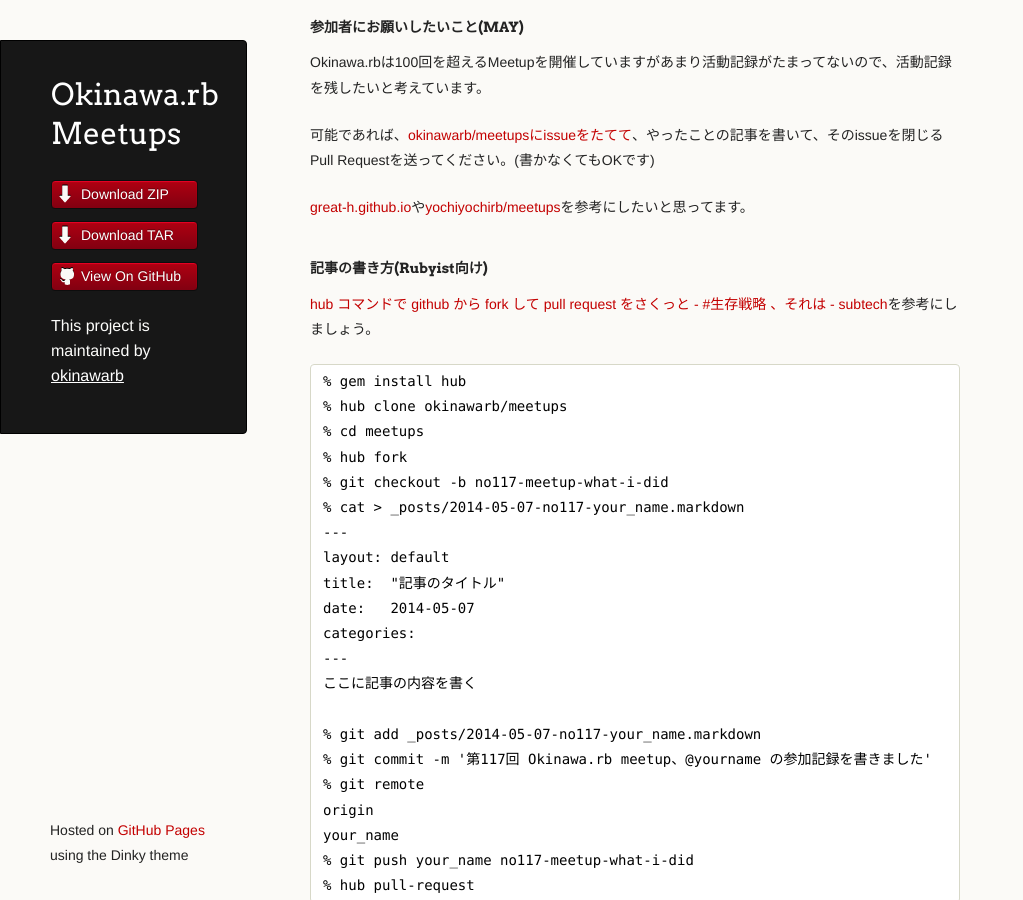
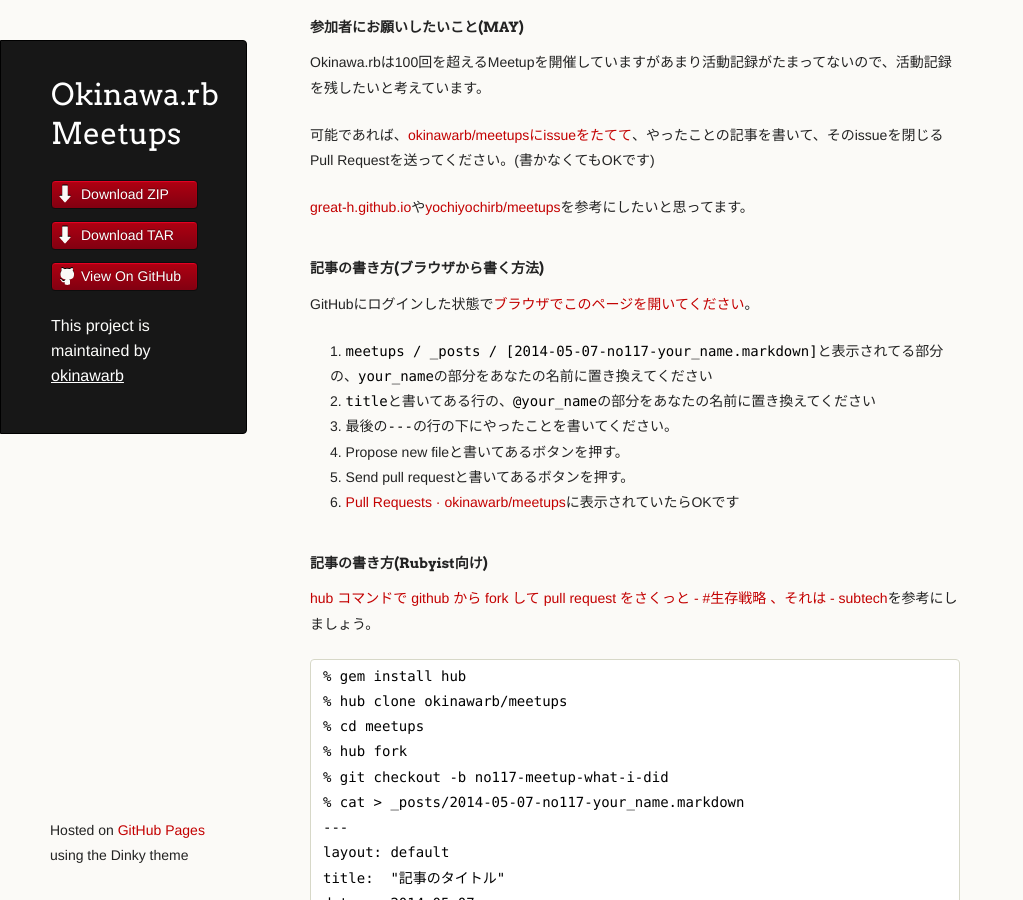
Before and after one commit to okinawarb/meetups, a Jekyll site: the page built from index.md, in a window 1280 px wide and 900 px high, scrolled down 447 px. Shown: the whole window, without its empty margins (0-1023 px from the left). Built offline with Jekyll 4.4.1, drawn with Linux system fonts in a browser that asks for light colours; Markdown is read by kramdown in place of the engine named in the settings.

Commit message:
ブラウザから記事を書く方法について追記した

```diff
--- a/index.md
+++ b/index.md
@@ -23,6 +23,15 @@ Okinawa.rbは100回を超えるMeetupを開催していますがあまり活動
 
 [great-h.github.io](http://great-h.github.io/)や[yochiyochirb/meetups](https://github.com/yochiyochirb/meetups)を参考にしたいと思ってます。
 
+##### 記事の書き方(ブラウザから書く方法)
+GitHubにログインした状態で[ブラウザでこのページを開いてください](https://github.com/okinawarb/meetups/new/gh-pages/_posts?filename=2014-05-07-no117-your_name.markdown&value=---%0Alayout%3A+default%0Atitle%3A++%22Okinawa.rb%20meetup!%20%23117%20%E3%82%84%E3%81%A3%E3%81%9F%E3%81%93%E3%81%A8%20@your_name%22%0Adate%3A+++2014-05-07%0Acategories%0A---%0A%E3%81%93%E3%81%93%E3%81%AB%E3%82%84%E3%81%A3%E3%81%9F%E3%81%93%E3%81%A8%E3%82%92%E6%9B%B8%E3%81%84%E3%81%A6%E3%81%8F%E3%81%A0%E3%81%95%E3%81%84)。
+
+1. `meetups / _posts / [2014-05-07-no117-your_name.markdown]`と表示されてる部分の、`your_name`の部分をあなたの名前に置き換えてください
+2. `title`と書いてある行の、`@your_name`の部分をあなたの名前に置き換えてください
+3. 最後の`---`の行の下にやったことを書いてください。
+4. Propose new fileと書いてあるボタンを押す。
+5. Send pull requestと書いてあるボタンを押す。
+6. [Pull Requests · okinawarb/meetups](https://github.com/okinawarb/meetups/pulls)に表示されていたらOKです
 
 ##### 記事の書き方(Rubyist向け)
 [hub コマンドで github から fork して pull request をさくっと - #生存戦略 、それは - subtech](https://subtech.g.hatena.ne.jp/secondlife/20120611/1339411825)を参考にしましょう。
```
